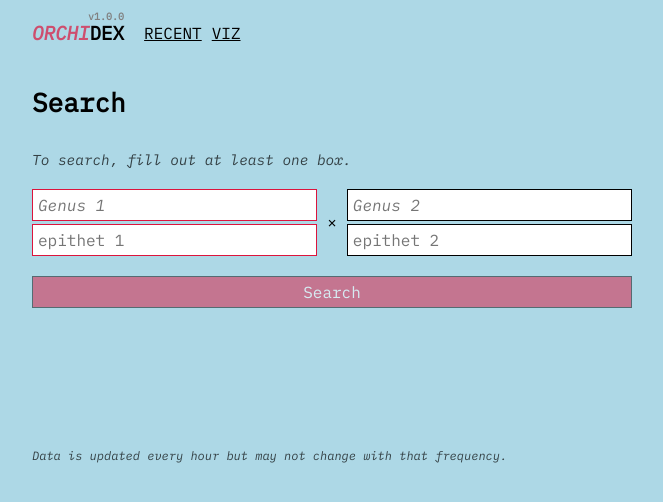
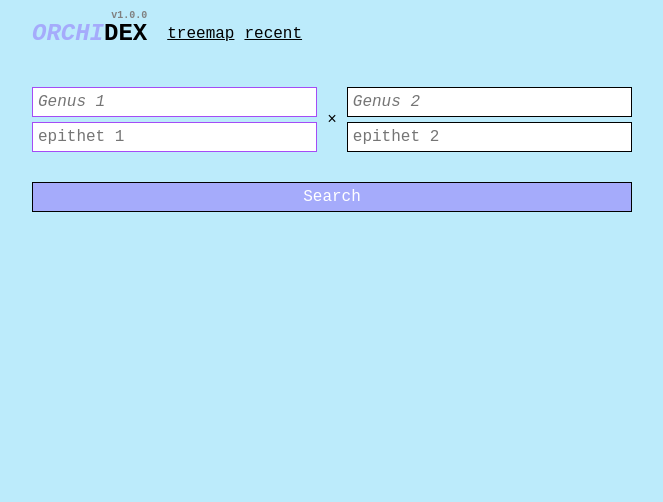
Before and after one commit to sighrobot/orchidex, a Next.js app: page / in a window 1280 px wide. Shown: the top 502 px of the page, without its empty margins (108-771 px from the left). Built offline with nearby package versions, Linux system fonts and the light colour scheme.

Commit message:
style changes

```diff
--- a/components/container.js
+++ b/components/container.js
@@ -6,7 +6,7 @@ export const Container = ({ children }) => {
     <div className="container">
       <Header />
       <main>{children}</main>
-      <Footer />
+      {/* <Footer /> */}
     </div>
   );
 };
--- a/components/header.js
+++ b/components/header.js
@@ -10,22 +10,21 @@ export const Header = () => {
       <h1>
         <Link href="/">
           <a>
-            <em style={{ color: "crimson" }}>Orchi</em>dex
+            <em style={{ color: "#a5abfb" }}>Orchi</em>dex
             <sup>v{p.version}</sup>
           </a>
         </Link>
       </h1>
 
       <nav>
+        <Link href="/viz">
+          <a className={router.pathname === "/viz" ? "active" : undefined}>
+            Treemap
+          </a>
+        </Link>
         <Link href="/recent">
           <a className={router.pathname === "/recent" ? "active" : undefined}>
             Recent
-          </a>
-        </Link>
-
-        <Link href="/viz">
-          <a className={router.pathname === "/viz" ? "active" : undefined}>
-            Viz
           </a>
         </Link>
       </nav>
--- a/pages/index.js
+++ b/pages/index.js
@@ -102,18 +102,10 @@ export default function Index() {
         </title>
       </Head>
 
-      <h2>Search</h2>
-
       <form onSubmit={handleSubmit}>
-        <p>
-          <em style={{ fontSize: "90%" }}>
-            To search, fill out at least one box.
-          </em>
-        </p>
         <div>
           <span>
             <input
-              autoComplete="off"
               name="genus"
               onChange={handleChange}
               placeholder="Genus 1"
@@ -124,7 +116,6 @@ export default function Index() {
             />
             <br />
             <input
-              autoComplete="off"
               name="epithet"
               onChange={handleChange}
               placeholder="epithet 1"
@@ -136,7 +127,6 @@ export default function Index() {
           <span>&times;</span>
           <span>
             <input
-              autoComplete="off"
               name="genus"
               // disabled={!value.genus && !value.epithet}
               onChange={handleChange2}
@@ -148,7 +138,6 @@ export default function Index() {
             />
             <br />
             <input
-              autoComplete="off"
               // disabled={!value.genus && !value.epithet}
               name="epithet"
               onChange={handleChange2}
--- a/styles/globals.css
+++ b/styles/globals.css
@@ -2,11 +2,11 @@ html,
 body {
   padding: 0;
   margin: 0;
-  font-family: "IBM Plex Mono", monospace;
+  font-family: "Courier New", Courier, monospace;
 }
 
 body {
-  background: lightblue;
+  background: #bcebfb;
   font-size: 16px;
   width: 100vw;
 }
@@ -43,13 +43,10 @@ mark {
   padding: 0 10px;
 }
 
-nav {
-  text-transform: uppercase;
-}
-
 nav a {
   margin-right: 10px;
   color: inherit;
+  text-transform: lowercase;
 }
 
 a.active {
@@ -68,7 +65,7 @@ small {
 
 .container header h1 {
   margin-right: 20px;
-  font-size: 120%;
+  font-size: 150%;
 }
 
 .container header h1 a {
@@ -81,7 +78,7 @@ h1 {
 }
 
 h2 {
-  font-size: 26px;
+  font-size: 24px;
   margin-bottom: 10px;
 }
 
@@ -103,28 +100,21 @@ section + section {
 }
 
 a {
-  color: darkblue;
-}
-
-em {
-  opacity: 0.7;
+  color: black;
 }
 
 .parentage a {
-  color: purple;
+  /* color: #a44cf5; */
+  /* color: #6d04ce; */
+  color: #8c94ff;
 }
 
 .genus {
   font-style: italic;
 }
 
-.parentage {
-  opacity: 0.5;
-}
-
 a.date {
-  color: darkcyan;
-  font-weight: bold;
+  /* color: black; */
 }
 
 article {
@@ -144,10 +134,6 @@ article .reg {
   font-size: 80%;
 }
 
-article .reg {
-  opacity: 0.7;
-}
-
 details summary > * {
   display: inline-block;
 }
@@ -161,7 +147,7 @@ details summary {
 }
 
 form {
-  margin: 30px 0;
+  margin-bottom: 30px;
   max-width: 600px;
 }
 
@@ -181,7 +167,7 @@ form > div > span:nth-child(2) {
 }
 
 form > *:not(:first-child) {
-  margin-top: 20px;
+  margin-top: 30px;
 }
 
 input[type="search"] {
@@ -192,11 +178,11 @@ input[type="search"] {
 }
 
 input[type="search"]:first-child {
-  margin-bottom: 2.5px;
+  margin-bottom: 5px;
 }
 
 form > div > span:first-child input[type="search"] {
-  border: 1px solid crimson;
+  border: 1px solid #a44cf5;
 }
 
 form > div > span:last-child input[type="search"] {
@@ -207,13 +193,15 @@ button[type="submit"] {
   border: 1px solid black;
   width: 100%;
   padding: 5px;
-  background: crimson;
+  /* background: #b78dfb;
+  background: rgb(186, 190, 247); */
+  background: #a5abfb;
   color: white;
   cursor: pointer;
 }
 input[type="search"][disabled],
 button[type="submit"][disabled] {
-  opacity: 0.5;
+  /* opacity: 0.5; */
   cursor: not-allowed;
 }
 
```
